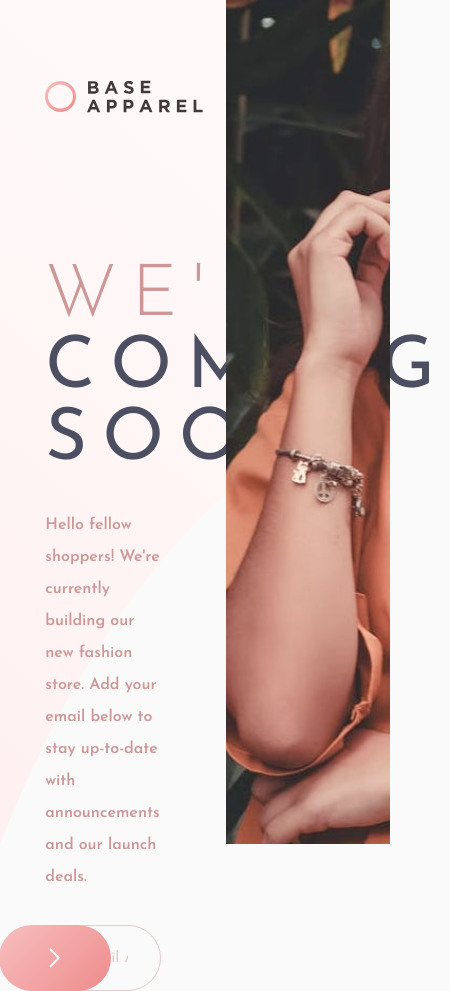
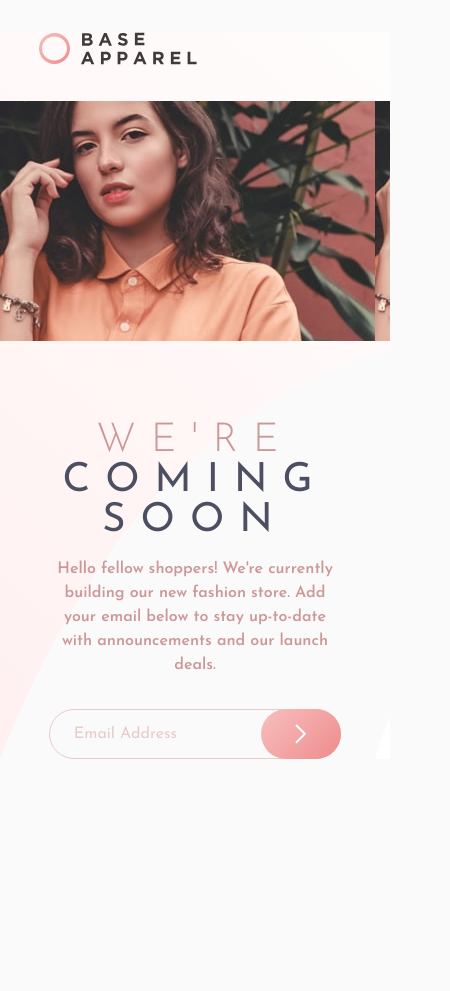
Before and after one commit to Sagarmak-zz/fem-base-apparel, a plain HTML site: page index.html in a window 390 px wide. Shown: the whole page, 450 px wide, since content can reach past the window. After the commit the page ends 876 px from the top, so only its background shows below. Drawn offline with Linux system fonts and the light colour scheme.

Commit message:
mobile layout ready for base-apparel

```diff
--- a/index.html
+++ b/index.html
@@ -25,13 +25,14 @@
         <div class="header logo">
           <img src="./images/logo.svg" alt="Base Apparel Logo" />
         </div>
+        <div class="image-mobile"></div>
         <div class="content">
           <div class="content-header">
             <div class="uppercase ls-15 skin light">we're</div>
             <div class="uppercase ls-15">coming</div>
             <div class="uppercase ls-15">soon</div>
           </div>
-          <div class="content-description skin lh-3 bold">
+          <div class="content-description skin lh-2 bold">
             Hello fellow shoppers! We're currently building our new fashion
             store. Add your email below to stay up-to-date with announcements
             and our launch deals.
--- a/style.css
+++ b/style.css
@@ -46,7 +46,7 @@
 .ls-15 {
   letter-spacing: 15px;
 }
-      .lh-3 {
+.lh-2 {
   line-height: 2;
 }
 .skin {
@@ -74,18 +74,18 @@
   width: 60%;
   margin: 9rem auto 0 auto;
 }
-      .container-content .content-header {
+.container-content .content .content-header {
   font-size: 4.5rem;
 }
-      .container-content .content-description {
+.container-content .content .content-description {
   width: 85%;
   margin-top: 2rem;
 }
-      .container-content .content-input {
+.container-content .content .content-input {
   margin-top: 2rem;
   position: relative;
 }
-      .container-content .content-input input {
+.container-content .content .content-input input {
   display: inline-block;
   width: 85%;
   height: 4rem;
@@ -94,11 +94,15 @@
   border: solid 1px hsl(0, 36%, 85%);
   background: transparent;
 }
-      .container-content .content-input .email-button {
+.container-content .content .content-input .email-button {
   display: inline-block;
   border-radius: 35px;
   color: white;
-        background: linear-gradient(135deg, hsl(0, 80%, 86%) 0%, hsl(0, 74%, 74%) 100%);
+  background: linear-gradient(
+    135deg,
+    hsl(0, 80%, 86%) 0%,
+    hsl(0, 74%, 74%) 100%
+  );
   border-radius: 35px;
   position: absolute;
   right: 70px;
@@ -123,3 +127,52 @@
   background-size: cover;
   background-repeat: no-repeat;
 }
+
+@media all and (max-width: 550px) {
+  .container {
+    display: block;
+  }
+  .container-content {
+    width: 100%;
+  }
+  .container-content .header {
+    width: 80%;
+    margin: 2rem auto;
+  }
+  .container-content .image-mobile {
+    height: 15rem;
+    background: url("./images/hero-mobile.jpg");
+  }
+  .container-content .content {
+    width: 75%;
+    margin: 5rem auto;
+  }
+  .container-content .content .content-header {
+    font-size: 2.5rem;
+    text-align: center;
+  }
+  .container-content .content .content-description {
+    width: 100%;
+    margin-top: 1rem;
+    text-align: center;
+  }
+  .container-content .content .content-input input {
+    width: 100%;
+    height: 2rem;
+    padding: 1.5rem;
+  }
+  .container-content .content .content-input .email-button {
+    height: 3.1rem;
+    width: 5rem;
+    right: 0;
+  }
+
+  .lh-2 {
+    line-height: 1.5;
+  }
+
+  .container-image {
+    width: 100%;
+    background: transparent;
+  }
+}
```
Lines whose indentation alone changed are shown as unchanged.
